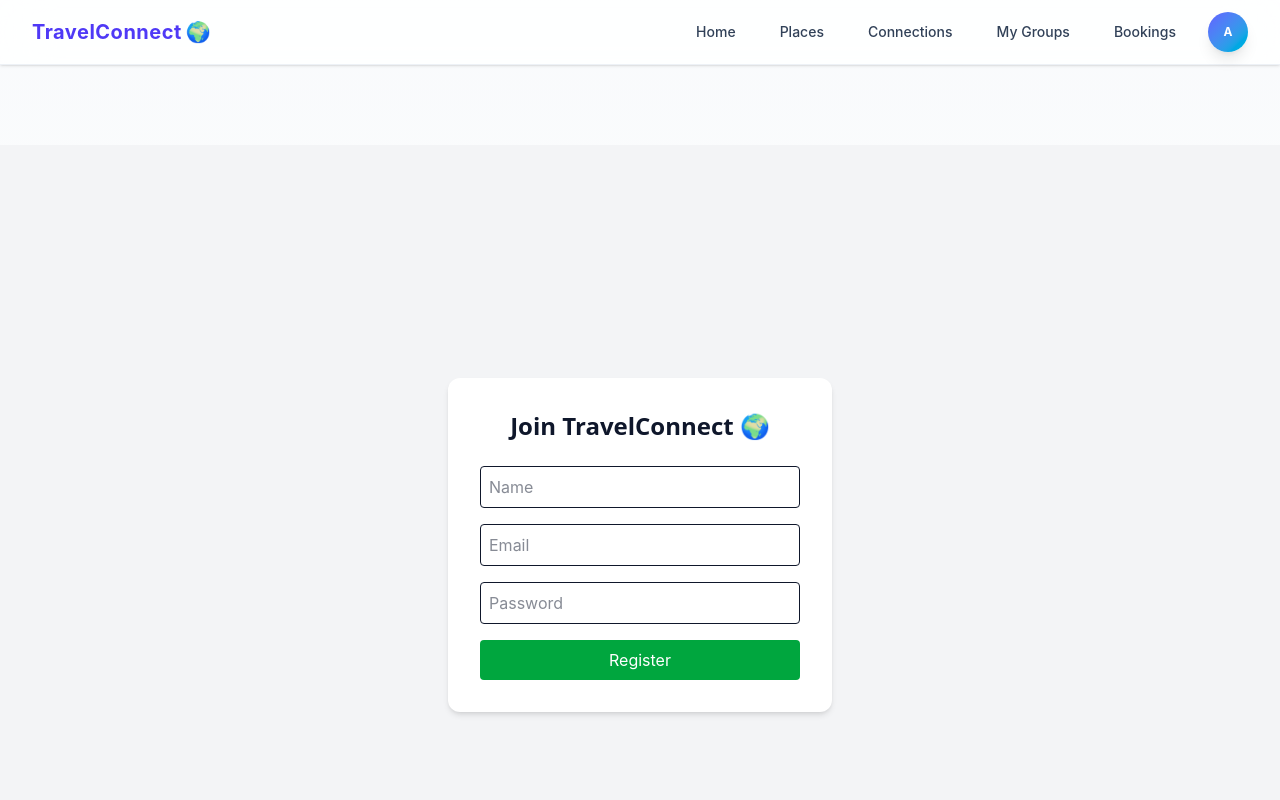
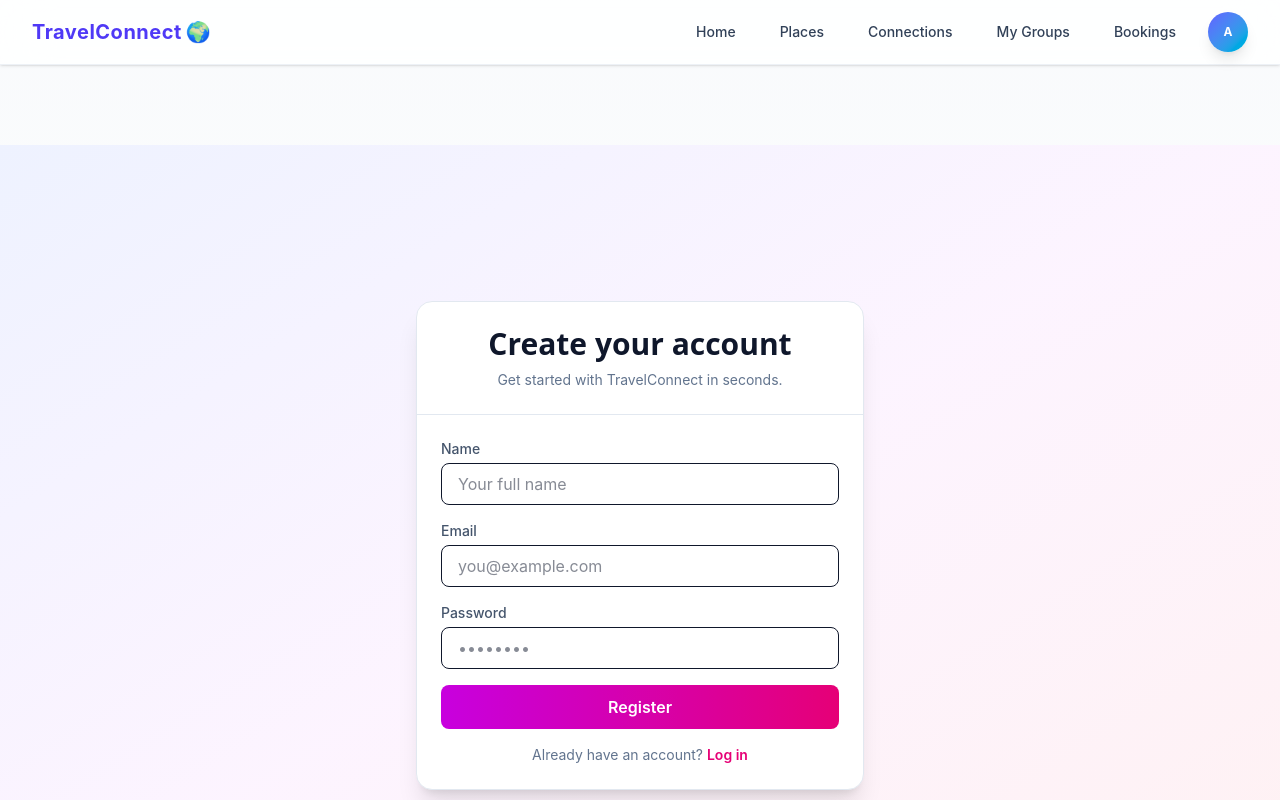
Before and after one commit to Shrutii22/Adventure-seekers-frontend, a React (Vite) app in the folder client/: page /register in a window 1280 px wide. Shown: the top 800 px of the page. Built offline with nearby package versions, Linux system fonts and the light colour scheme; the HTML template or start-up script is replaced by a standard one.

Commit message:
updated API base URL for deployment

```diff
--- a/client/src/pages/Login.jsx
+++ b/client/src/pages/Login.jsx
@@ -1,6 +1,6 @@
 import { useState, useContext } from "react";
 import API from "../services/api";
-import { useNavigate } from "react-router-dom";
+import { useNavigate, Link } from "react-router-dom";
 import { AuthContext } from "../context/AuthContext";
 
 function Login() {
@@ -45,35 +45,59 @@ function Login() {
   };
 
   return (
-    <div className="h-screen flex items-center justify-center bg-gray-100">
-      <form
-        onSubmit={handleSubmit}
-        className="bg-white p-8 rounded-xl shadow-md w-96"
-      >
-        <h2 className="text-2xl font-bold mb-6 text-center">
-          Welcome Back ✈️
-        </h2>
+    <div className="min-h-screen flex items-center justify-center bg-gradient-to-br from-cyan-50 via-sky-100 to-indigo-100 p-4">
+      <div className="w-full max-w-md">
+        <div className="bg-white backdrop-blur-md bg-opacity-90 border border-slate-200 rounded-2xl shadow-xl overflow-hidden">
+          <div className="p-6 text-center border-b border-slate-200">
+            <h2 className="text-3xl font-extrabold text-slate-900">Login to TravelConnect</h2>
+            <p className="mt-2 text-sm text-slate-500">Your next journey starts here.</p>
+          </div>
 
+          <form onSubmit={handleSubmit} className="p-6 space-y-4">
+            <div>
+              <label htmlFor="email" className="block text-sm font-medium text-slate-600">Email</label>
               <input
+                id="email"
                 type="email"
                 name="email"
-          placeholder="Email"
+                value={form.email}
                 onChange={handleChange}
-          className="w-full mb-4 p-2 border rounded"
+                className="mt-1 w-full px-4 py-2 border rounded-lg focus:outline-none focus:ring-2 focus:ring-sky-400 focus:border-transparent"
+                placeholder="you@example.com"
+                required
               />
+            </div>
 
+            <div>
+              <label htmlFor="password" className="block text-sm font-medium text-slate-600">Password</label>
               <input
+                id="password"
                 type="password"
                 name="password"
-          placeholder="Password"
+                value={form.password}
                 onChange={handleChange}
-          className="w-full mb-4 p-2 border rounded"
+                className="mt-1 w-full px-4 py-2 border rounded-lg focus:outline-none focus:ring-2 focus:ring-sky-400 focus:border-transparent"
+                placeholder="••••••••"
+                required
               />
+            </div>
 
-        <button className="w-full bg-blue-600 text-white py-2 rounded">
-          Login
+            <button
+              type="submit"
+              className="w-full py-2.5 rounded-lg bg-gradient-to-r from-blue-600 to-indigo-600 text-white font-semibold hover:from-blue-700 hover:to-indigo-700 transition"
+            >
+              Log in
             </button>
+
+            <p className="text-center text-sm text-slate-500">
+              Don’t have an account?{' '}
+              <Link to="/register" className="text-sky-600 hover:text-sky-700 font-semibold">
+                Register
+              </Link>
+            </p>
           </form>
+        </div>
+      </div>
     </div>
   );
 }
--- a/client/src/pages/Register.jsx
+++ b/client/src/pages/Register.jsx
@@ -1,6 +1,6 @@
 import { useState } from "react";
 import API from "../services/api";
-import { useNavigate } from "react-router-dom";
+import { useNavigate, Link } from "react-router-dom";
 
 function Register() {
   const [form, setForm] = useState({
@@ -29,43 +29,73 @@ function Register() {
   };
 
   return (
-    <div className="h-screen flex items-center justify-center bg-gray-100">
-      <form
-        onSubmit={handleSubmit}
-        className="bg-white p-8 rounded-xl shadow-md w-96"
-      >
-        <h2 className="text-2xl font-bold mb-6 text-center">
-          Join TravelConnect 🌍
-        </h2>
+    <div className="min-h-screen flex items-center justify-center bg-gradient-to-br from-indigo-50 via-fuchsia-50 to-rose-50 p-4">
+      <div className="w-full max-w-md">
+        <div className="bg-white backdrop-blur-md bg-opacity-90 border border-slate-200 rounded-2xl shadow-xl overflow-hidden">
+          <div className="p-6 text-center border-b border-slate-200">
+            <h2 className="text-3xl font-extrabold text-slate-900">Create your account</h2>
+            <p className="mt-2 text-sm text-slate-500">Get started with TravelConnect in seconds.</p>
+          </div>
 
+          <form onSubmit={handleSubmit} className="p-6 space-y-4">
+            <div>
+              <label htmlFor="name" className="block text-sm font-medium text-slate-600">Name</label>
               <input
+                id="name"
                 type="text"
                 name="name"
-          placeholder="Name"
+                value={form.name}
                 onChange={handleChange}
-          className="w-full mb-4 p-2 border rounded"
+                className="mt-1 w-full px-4 py-2 border rounded-lg focus:outline-none focus:ring-2 focus:ring-fuchsia-400 focus:border-transparent"
+                placeholder="Your full name"
+                required
               />
+            </div>
 
+            <div>
+              <label htmlFor="email" className="block text-sm font-medium text-slate-600">Email</label>
               <input
+                id="email"
                 type="email"
                 name="email"
-          placeholder="Email"
+                value={form.email}
                 onChange={handleChange}
-          className="w-full mb-4 p-2 border rounded"
+                className="mt-1 w-full px-4 py-2 border rounded-lg focus:outline-none focus:ring-2 focus:ring-fuchsia-400 focus:border-transparent"
+                placeholder="you@example.com"
+                required
               />
+            </div>
 
+            <div>
+              <label htmlFor="password" className="block text-sm font-medium text-slate-600">Password</label>
               <input
+                id="password"
                 type="password"
                 name="password"
-          placeholder="Password"
+                value={form.password}
                 onChange={handleChange}
-          className="w-full mb-4 p-2 border rounded"
+                className="mt-1 w-full px-4 py-2 border rounded-lg focus:outline-none focus:ring-2 focus:ring-fuchsia-400 focus:border-transparent"
+                placeholder="••••••••"
+                required
               />
+            </div>
 
-        <button className="w-full bg-green-600 text-white py-2 rounded">
+            <button
+              type="submit"
+              className="w-full py-2.5 rounded-lg bg-gradient-to-r from-fuchsia-600 to-pink-600 text-white font-semibold hover:from-fuchsia-700 hover:to-pink-700 transition"
+            >
               Register
             </button>
+
+            <p className="text-center text-sm text-slate-500">
+              Already have an account?{' '}
+              <Link to="/login" className="text-pink-600 hover:text-pink-700 font-semibold">
+                Log in
+              </Link>
+            </p>
           </form>
+        </div>
+      </div>
     </div>
   );
 }
```
Lines whose indentation alone changed are shown as unchanged.
